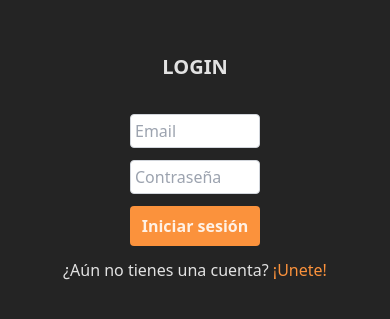
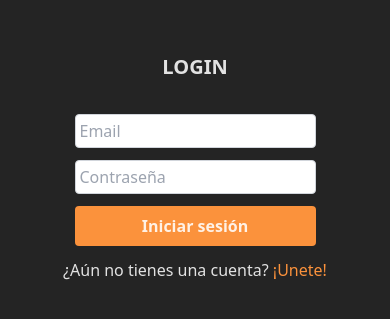
Before and after one commit to cristians-12/frontend-login, a React (Vite) app: page /login in a window 390 px wide. Shown: the part 255-574 px from the top of the page. Built offline with nearby package versions, Linux system fonts and the light colour scheme.

Commit message:
Add files via upload

```diff
--- a/src/pages/LoginPage.jsx
+++ b/src/pages/LoginPage.jsx
@@ -25,13 +25,13 @@ const LoginPage = () => {
       })}
       <form
         onSubmit={onSubmit}
-        className="flex flex-col mx-auto w-2/6 gap-3 justify-center mt-[5%]"
+        className="flex flex-col mx-auto md:w-2/6 gap-3 justify-center mt-[5%] sm:w-[80%]"
       >
         <input
           type="email"
           name="email"
           // id=""
-          className="rounded p-1 border border-gray-300 focus:border-orange-500 focus:ring-blue-200 outline-none"
+          className="rounded p-1 border border-gray-300 focus:border-orange-500 focus:ring-blue-200 outline-none "
           {...register("email", { required: true })}
           placeholder="Email"
         />
```
